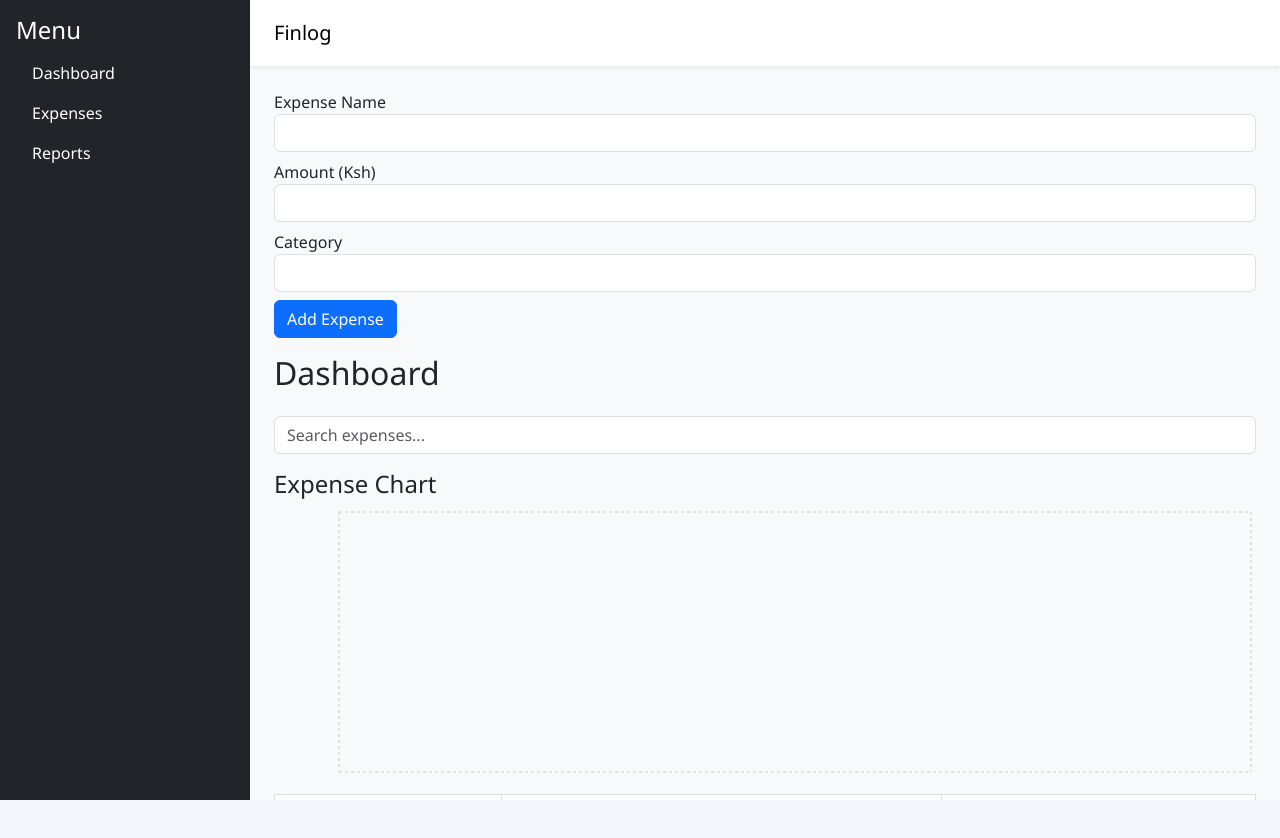
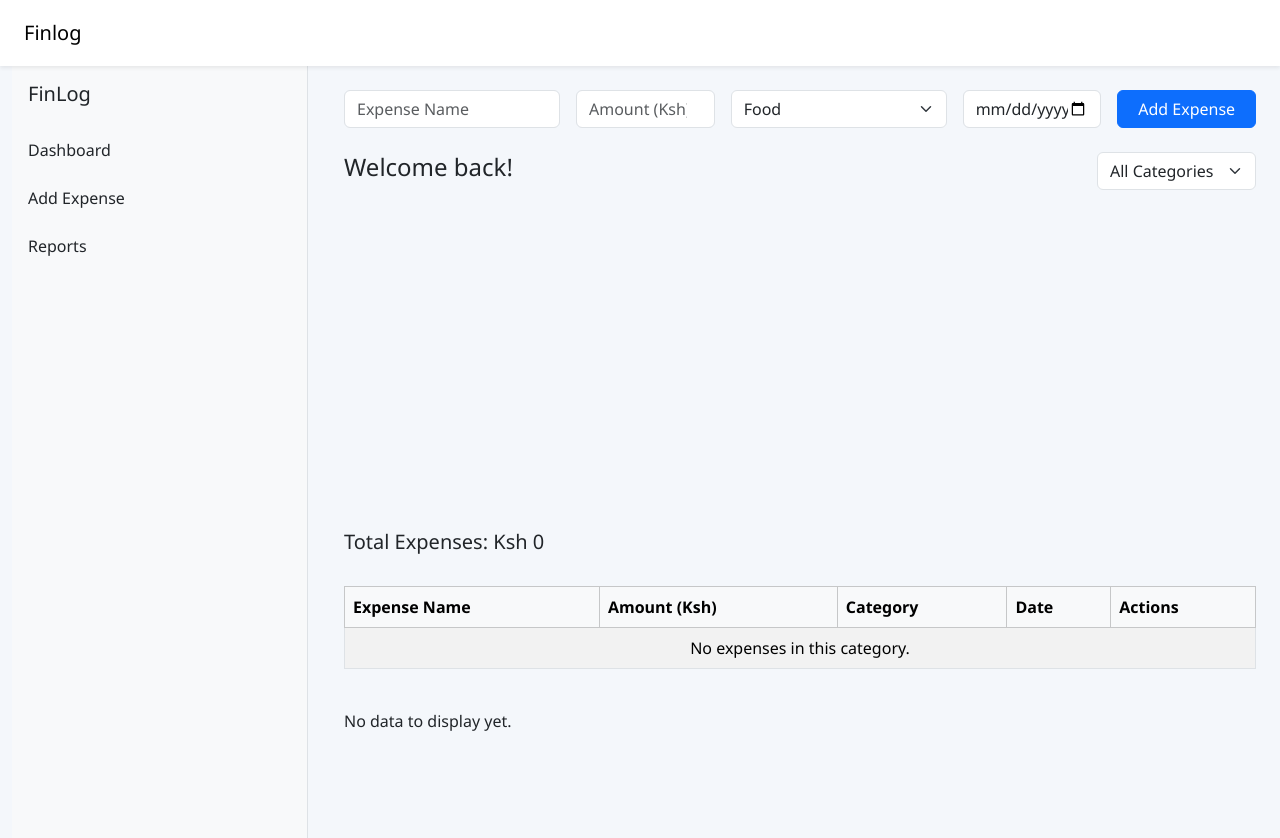
Before and after one commit to elishaoigara/finlog, a React (Create React App) app: page / in a window 1280 px wide. Shown: the top 838 px of the page. Before the commit the page ends 800 px from the top, so only its background shows below. Built offline with nearby package versions, Linux system fonts and the light colour scheme; a small style sheet from the web is missing.

Commit message:
Add localStorage support for expenses

```diff
--- a/src/App.js
+++ b/src/App.js
@@ -1,27 +1,72 @@
-import React, { useState } from 'react';
+import React, { useState, useEffect } from 'react';
+import 'bootstrap/dist/css/bootstrap.min.css';
+import './App.css';
 import Navbar from './components/Navbar';
 import Sidebar from './components/Sidebar';
 import Dashboard from './components/Dashboard';
 import AddExpenseForm from './components/AddExpenseForm';
-import 'bootstrap/dist/css/bootstrap.min.css';
-import './App.css';
+import ExpenseChart from './components/ExpenseChart';
 
 function App() {
   const [expenses, setExpenses] = useState([]);
+  const [editingIndex, setEditingIndex] = useState(null);
 
-  const handleAddExpense = (expense) => {
-    setExpenses([...expenses, expense]);
+  // Load from localStorage on first render
+  useEffect(() => {
+    const storedExpenses = localStorage.getItem('expenses');
+    if (storedExpenses) {
+      setExpenses(JSON.parse(storedExpenses));
+    }
+  }, []);
+
+  // Save to localStorage whenever expenses change
+  useEffect(() => {
+    localStorage.setItem('expenses', JSON.stringify(expenses));
+  }, [expenses]);
+
+  const addExpense = (expense) => {
+    if (editingIndex !== null) {
+      const updatedExpenses = [...expenses];
+      updatedExpenses[editingIndex] = expense;
+      setExpenses(updatedExpenses);
+      setEditingIndex(null);
+    } else {
+      setExpenses([...expenses, expense]);
+    }
+  };
+
+  const deleteExpense = (index) => {
+    const updatedExpenses = expenses.filter((_, i) => i !== index);
+    setExpenses(updatedExpenses);
+  };
+
+  const startEditing = (index) => {
+    setEditingIndex(index);
   };
 
   return (
-    <div className="d-flex" style={{ height: '100vh' }}>
-      <Sidebar />
-      <div className="flex-grow-1 d-flex flex-column">
-        <Navbar />
-        <main className="p-4 flex-grow-1 bg-light overflow-auto">
-          <AddExpenseForm onAdd={handleAddExpense} />
-          <Dashboard expenses={expenses} />
-        </main>
+    <div className="App">
+      <Navbar />
+      <div className="container-fluid">
+        <div className="row">
+          <div className="col-md-3">
+            <Sidebar />
+          </div>
+          <div className="col-md-9">
+            <div className="container mt-4">
+              <AddExpenseForm
+                onAdd={addExpense}
+                editingExpense={editingIndex !== null ? expenses[editingIndex] : null}
+              />
+              <Dashboard
+                expenses={expenses}
+                onDelete={deleteExpense}
+                onEdit={startEditing}
+              />
+              <ExpenseChart expenses={expenses} />
+            </div>
+          </div>
+        </div>
       </div>
     </div>
   );
--- a/src/components/AddExpenseForm.js
+++ b/src/components/AddExpenseForm.js
@@ -3,50 +3,71 @@ import React, { useState } from 'react';
 function AddExpenseForm({ onAdd }) {
   const [name, setName] = useState('');
   const [amount, setAmount] = useState('');
-  const [category, setCategory] = useState('');
+  const [category, setCategory] = useState('Food');
+  const [date, setDate] = useState('');
 
   const handleSubmit = (e) => {
     e.preventDefault();
-    if (!name || !amount || !category) return;
-    onAdd({ name, amount: parseFloat(amount), category });
+    if (!name || !amount || !date) return;
+
+    onAdd({ name, amount: parseFloat(amount), category, date });
     setName('');
     setAmount('');
-    setCategory('');
+    setCategory('Food');
+    setDate('');
   };
 
   return (
-    <form onSubmit={handleSubmit} className="mb-3">
-      <div className="form-group mb-2">
-        <label>Expense Name</label>
+    <form onSubmit={handleSubmit} className="mb-4">
+      <div className="row g-3">
+        <div className="col-md-3">
           <input
             type="text"
             className="form-control"
+            placeholder="Expense Name"
             value={name}
             onChange={(e) => setName(e.target.value)}
             required
           />
         </div>
-      <div className="form-group mb-2">
-        <label>Amount (Ksh)</label>
+        <div className="col-md-2">
           <input
             type="number"
             className="form-control"
+            placeholder="Amount (Ksh)"
             value={amount}
             onChange={(e) => setAmount(e.target.value)}
             required
           />
         </div>
-      <div className="form-group mb-2">
-        <label>Category</label>
-        <input
-          type="text"
-          className="form-control"
+        <div className="col-md-3">
+          <select
+            className="form-select"
             value={category}
             onChange={(e) => setCategory(e.target.value)}
+          >
+            <option value="Food">Food</option>
+            <option value="Utilities">Utilities</option>
+            <option value="Transport">Transport</option>
+            <option value="Entertainment">Entertainment</option>
+            <option value="Other">Other</option>
+          </select>
+        </div>
+        <div className="col-md-2">
+          <input
+            type="date"
+            className="form-control"
+            value={date}
+            onChange={(e) => setDate(e.target.value)}
             required
           />
         </div>
-      <button type="submit" className="btn btn-primary">Add Expense</button>
+        <div className="col-md-2">
+          <button type="submit" className="btn btn-primary w-100">
+            Add Expense
+          </button>
+        </div>
+      </div>
     </form>
   );
 }
--- a/src/components/Dashboard.js
+++ b/src/components/Dashboard.js
@@ -1,53 +1,135 @@
 import React, { useState } from 'react';
-import ExpenseChart from './ExpenseChart';
+import { PieChart, Pie, Cell, Tooltip, Legend, ResponsiveContainer } from 'recharts';
+import 'bootstrap/dist/css/bootstrap.min.css';
 
-function Dashboard({ expenses }) {
-  const [searchTerm, setSearchTerm] = useState('');
+const COLORS = ['#0088FE', '#00C49F', '#FFBB28', '#FF8042', '#a86efc', '#ec407a'];
 
-  const filteredExpenses = expenses.filter(expense =>
-    expense.name.toLowerCase().includes(searchTerm.toLowerCase())
-  );
+function Dashboard({ expenses, onDelete, onEdit }) {
+  const [filterCategory, setFilterCategory] = useState('All');
+
+  const filteredExpenses =
+    filterCategory === 'All'
+      ? expenses
+      : expenses.filter((expense) => expense.category === filterCategory);
+
+  const total = filteredExpenses.reduce((sum, e) => sum + Number(e.amount), 0);
+
+  const categoryTotals = expenses.reduce((acc, e) => {
+    acc[e.category] = (acc[e.category] || 0) + Number(e.amount);
+    return acc;
+  }, {});
+
+  const chartData = Object.entries(categoryTotals).map(([category, value]) => ({
+    name: category,
+    value,
+  }));
 
   return (
     <div>
-      <h2 className="mb-4">Dashboard</h2>
+      <div className="d-flex justify-content-between align-items-center mb-3">
+        <h4>Welcome back!</h4>
+        <select
+          className="form-select w-auto"
+          value={filterCategory}
+          onChange={(e) => setFilterCategory(e.target.value)}
+        >
+          <option value="All">All Categories</option>
+          <option value="Food">Food</option>
+          <option value="Utilities">Utilities</option>
+          <option value="Transport">Transport</option>
+          <option value="Entertainment">Entertainment</option>
+          <option value="Other">Other</option>
+        </select>
+      </div>
 
-      <input
-        type="text"
-        className="form-control mb-3"
-        placeholder="Search expenses..."
-        value={searchTerm}
-        onChange={(e) => setSearchTerm(e.target.value)}
-      />
+      {/* Pie Chart Section */}
+      <div className="mb-4" style={{ height: 300 }}>
+        <ResponsiveContainer>
+          <PieChart>
+            <Pie
+              data={chartData}
+              dataKey="value"
+              nameKey="name"
+              cx="50%"
+              cy="50%"
+              outerRadius={100}
+              fill="#8884d8"
+              label
+            >
+              {chartData.map((entry, index) => (
+                <Cell key={index} fill={COLORS[index % COLORS.length]} />
+              ))}
+            </Pie>
+            <Tooltip />
+            <Legend />
+          </PieChart>
+        </ResponsiveContainer>
+      </div>
 
-      <ExpenseChart expenses={filteredExpenses} />
+      {/* Total and Per Category */}
+      <div className="mb-4">
+        <h5>Total Expenses: Ksh {total.toLocaleString('en-KE')}</h5>
+        <ul className="list-group">
+          {Object.entries(categoryTotals).map(([category, amount]) => (
+            <li
+              className="list-group-item d-flex justify-content-between align-items-center"
+              key={category}
+            >
+              {category}
+              <span className="badge bg-primary rounded-pill">
+                Ksh {amount.toLocaleString('en-KE')}
+              </span>
+            </li>
+          ))}
+        </ul>
+      </div>
 
-      <table className="table table-bordered table-striped mt-4">
-        <thead>
+      {/* Expense Table */}
+      <div className="table-responsive">
+        <table className="table table-bordered table-striped">
+          <thead className="table-light">
             <tr>
-            <th>Name</th>
+              <th>Expense Name</th>
               <th>Amount (Ksh)</th>
               <th>Category</th>
+              <th>Date</th>
+              <th>Actions</th>
             </tr>
           </thead>
           <tbody>
-          {filteredExpenses.length > 0 ? (
+            {filteredExpenses.length === 0 ? (
+              <tr>
+                <td colSpan="5" className="text-center">
+                  No expenses in this category.
+                </td>
+              </tr>
+            ) : (
               filteredExpenses.map((expense, index) => (
                 <tr key={index}>
                   <td>{expense.name}</td>
-                <td>Ksh {expense.amount}</td>
+                  <td>{Number(expense.amount).toLocaleString('en-KE')}</td>
                   <td>{expense.category}</td>
+                  <td>{expense.date}</td>
+                  <td>
+                    <button
+                      className="btn btn-sm btn-warning me-2"
+                      onClick={() => onEdit(index)}
+                    >
+                      Edit
+                    </button>
+                    <button
+                      className="btn btn-sm btn-danger"
+                      onClick={() => onDelete(index)}
+                    >
+                      Delete
+                    </button>
+                  </td>
                 </tr>
               ))
-          ) : (
-            <tr>
-              <td colSpan="3" className="text-center">
-                No matching expenses found.
-              </td>
-            </tr>
             )}
           </tbody>
         </table>
+      </div>
     </div>
   );
 }
--- a/src/components/ExpenseChart.js
+++ b/src/components/ExpenseChart.js
@@ -1,33 +1,59 @@
 import React from 'react';
 import {
-  BarChart, Bar, XAxis, YAxis, Tooltip, ResponsiveContainer, CartesianGrid
+  PieChart,
+  Pie,
+  Cell,
+  Tooltip,
+  Legend,
+  ResponsiveContainer,
 } from 'recharts';
 
+const COLORS = ['#0088FE', '#00C49F', '#FFBB28', '#FF8042', '#AA66CC'];
+
 function ExpenseChart({ expenses }) {
-  // Group expenses by category or month
-  const grouped = {};
+  const dataMap = {};
 
-  expenses.forEach(expense => {
+  // Group expenses by category and sum the values
+  expenses.forEach((expense) => {
     const category = expense.category || 'Other';
-    grouped[category] = (grouped[category] || 0) + parseFloat(expense.amount);
+    const amount = parseFloat(expense.amount);
+    if (!isNaN(amount)) {
+      dataMap[category] = (dataMap[category] || 0) + amount;
+    }
   });
 
-  const data = Object.keys(grouped).map(category => ({
-    category,
-    amount: grouped[category]
+  const data = Object.entries(dataMap).map(([name, value]) => ({
+    name,
+    value,
   }));
 
+  if (data.length === 0) return <p className="mt-4">No data to display yet.</p>;
+
   return (
-    <div style={{ width: '100%', height: 300 }}>
-      <h4>Expense Chart</h4>
-      <ResponsiveContainer>
-        <BarChart data={data}>
-          <CartesianGrid strokeDasharray="3 3" />
-          <XAxis dataKey="category" />
-          <YAxis />
-          <Tooltip formatter={(value) => `Ksh ${value}`} />
-          <Bar dataKey="amount" fill="#007bff" />
-        </BarChart>
+    <div className="my-4">
+      <h5 className="mb-3">Expense Breakdown by Category</h5>
+      <ResponsiveContainer width="100%" height={300}>
+        <PieChart>
+          <Pie
+            data={data}
+            cx="50%"
+            cy="50%"
+            outerRadius={100}
+            dataKey="value"
+            label={({ name, percent }) =>
+              `${name} (${(percent * 100).toFixed(0)}%)`
+            }
+          >
+            {data.map((entry, index) => (
+              <Cell
+                key={`cell-${index}`}
+                fill={COLORS[index % COLORS.length]}
+              />
+            ))}
+          </Pie>
+          <Tooltip formatter={(value) => `Ksh ${value.toLocaleString('en-KE')}`} />
+          <Legend />
+        </PieChart>
       </ResponsiveContainer>
     </div>
   );
--- a/src/components/Sidebar.js
+++ b/src/components/Sidebar.js
@@ -2,17 +2,17 @@ import React from 'react';
 
 function Sidebar() {
   return (
-    <div className="bg-dark text-white p-3" style={{ width: '250px' }}>
-      <h4>Menu</h4>
+    <div className="p-3 border-end vh-100 bg-light">
+      <h5 className="mb-4">FinLog</h5>
       <ul className="nav flex-column">
-        <li className="nav-item">
-          <a className="nav-link text-white" href="#">Dashboard</a>
+        <li className="nav-item mb-2">
+          <button className="btn btn-link nav-link text-start text-dark px-0">Dashboard</button>
         </li>
-        <li className="nav-item">
-          <a className="nav-link text-white" href="#">Expenses</a>
+        <li className="nav-item mb-2">
+          <button className="btn btn-link nav-link text-start text-dark px-0">Add Expense</button>
         </li>
-        <li className="nav-item">
-          <a className="nav-link text-white" href="#">Reports</a>
+        <li className="nav-item mb-2">
+          <button className="btn btn-link nav-link text-start text-dark px-0">Reports</button>
         </li>
       </ul>
     </div>
```
Also changed, not shown: src/components/Chart.js (added, +55 -0 lines). Lines whose indentation alone changed are shown as unchanged.
